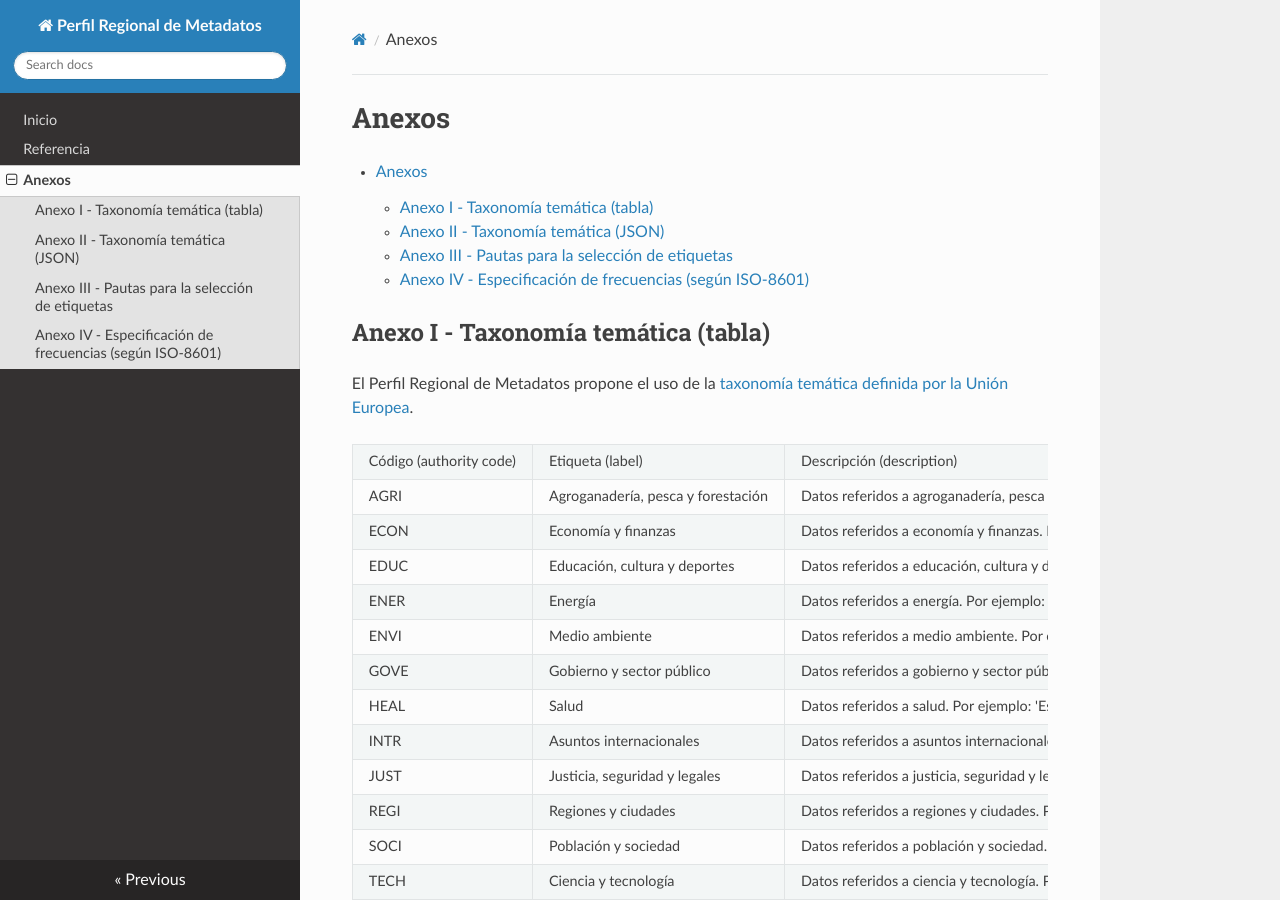
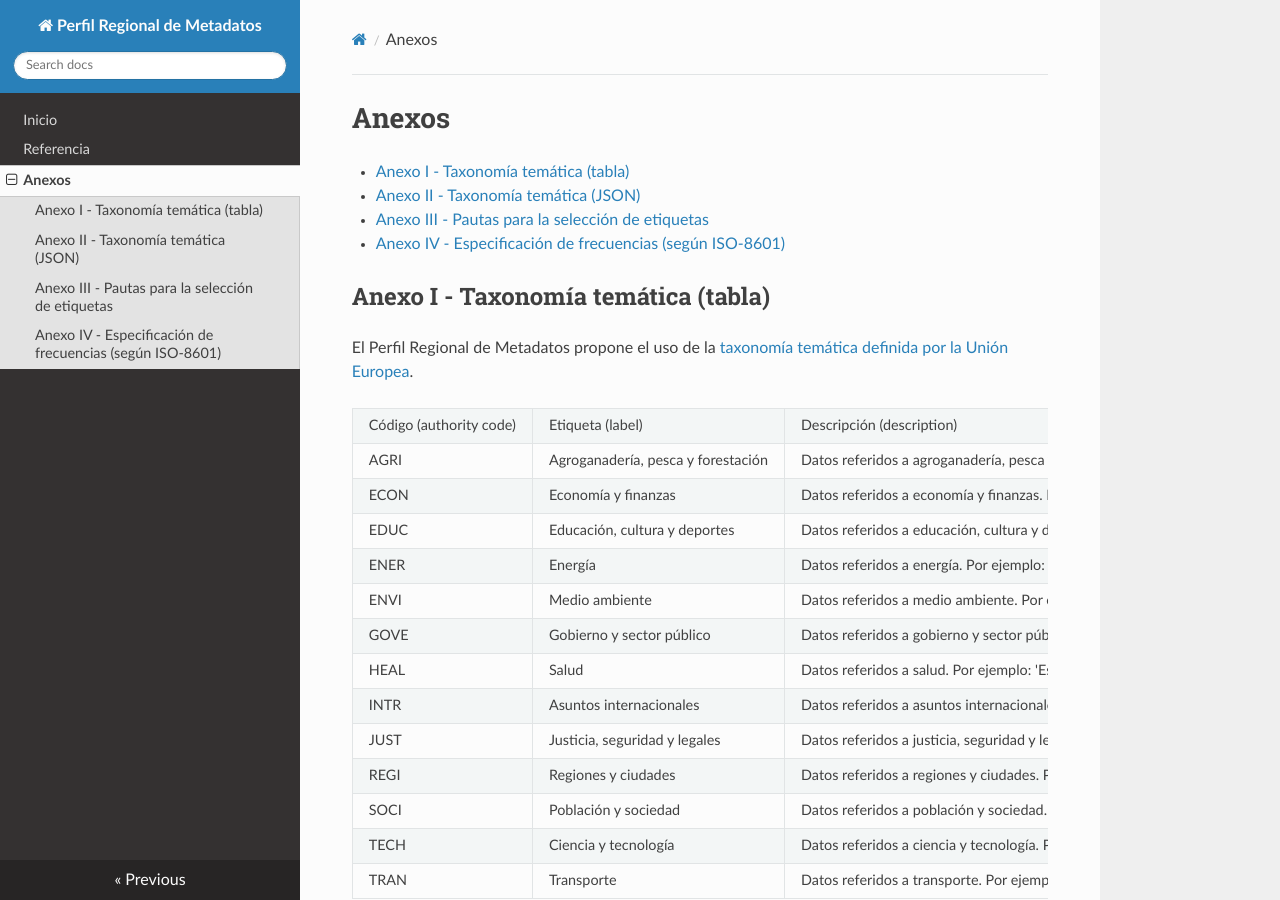
Before and after one commit to datosgobar/perfil-regional-metadatos, an MkDocs documentation site: the page built from docs/annex.md, in a window 1280 px wide and 900 px high. Built offline with MkDocs 1.6.1, drawn with Linux system fonts in a browser that asks for light colours; nearby versions of some CDN libraries; old or Windows-style settings are respelled for this version of MkDocs.

Commit message:
Corrige indice de anexos.

```diff
--- a/docs/annex.md
+++ b/docs/annex.md
@@ -5,11 +5,10 @@ Anexos
 <!-- DON'T EDIT THIS SECTION, INSTEAD RE-RUN doctoc TO UPDATE -->
 
 
-- [Anexos](#anexos)
-    - [Anexo I - Taxonomía temática (tabla)](#anexo-i-taxonomia-tematica-tabla)
-    - [Anexo II - Taxonomía temática (JSON)](#anexo-ii-taxonomia-tematica-json)
-    - [Anexo III - Pautas para la selección de etiquetas](#anexo-iii-pautas-para-la-seleccion-de-etiquetas)
-    - [Anexo IV - Especificación de frecuencias (según ISO-8601)](#anexo-iv-especificacion-de-frecuencias-segun-iso-8601)
+- [Anexo I - Taxonomía temática (tabla)](#anexo-i-taxonomia-tematica-tabla)
+- [Anexo II - Taxonomía temática (JSON)](#anexo-ii-taxonomia-tematica-json)
+- [Anexo III - Pautas para la selección de etiquetas](#anexo-iii-pautas-para-la-seleccion-de-etiquetas)
+- [Anexo IV - Especificación de frecuencias (según ISO-8601)](#anexo-iv-especificacion-de-frecuencias-segun-iso-8601)
 
 <!-- END doctoc generated TOC please keep comment here to allow auto update -->
 
```
